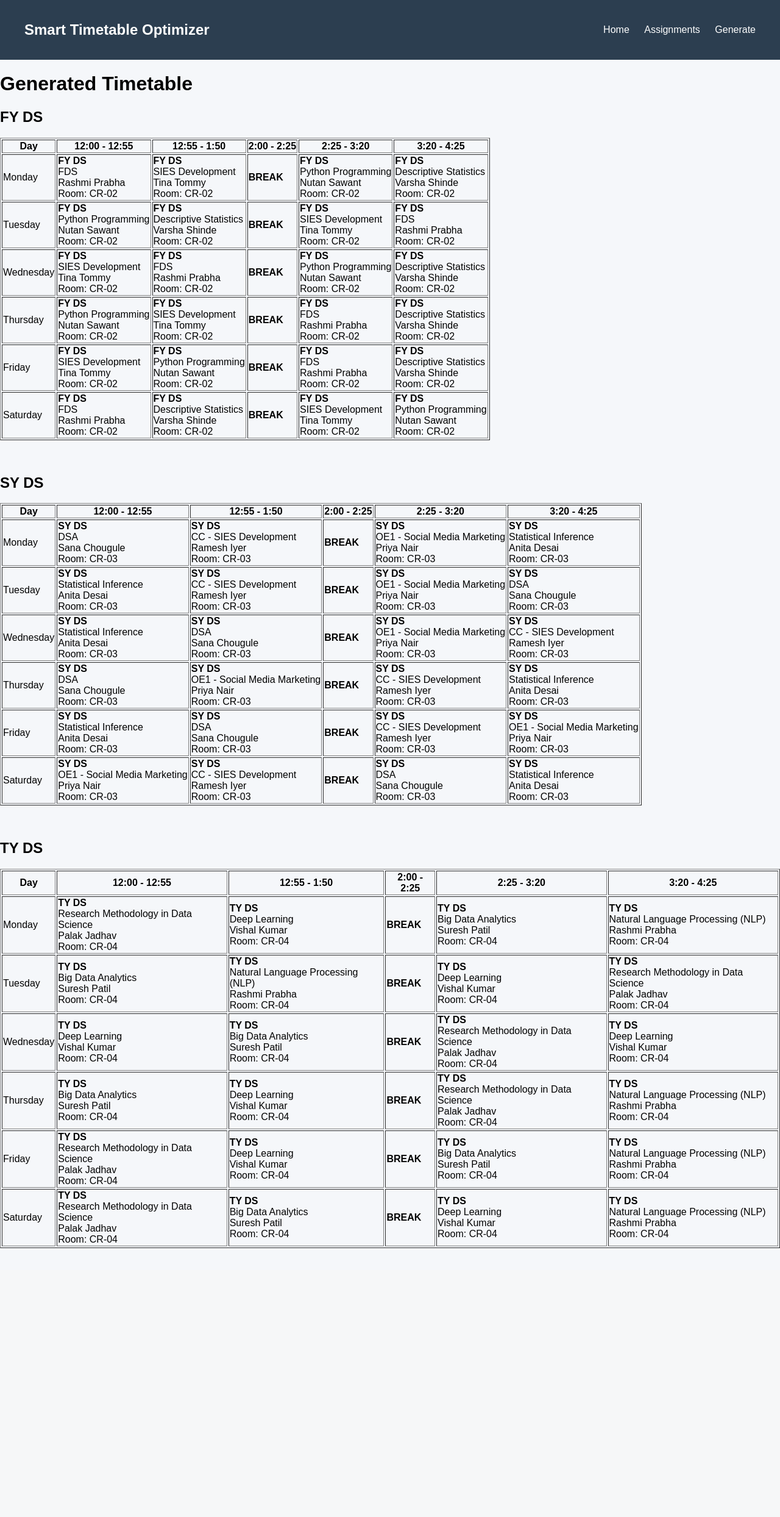
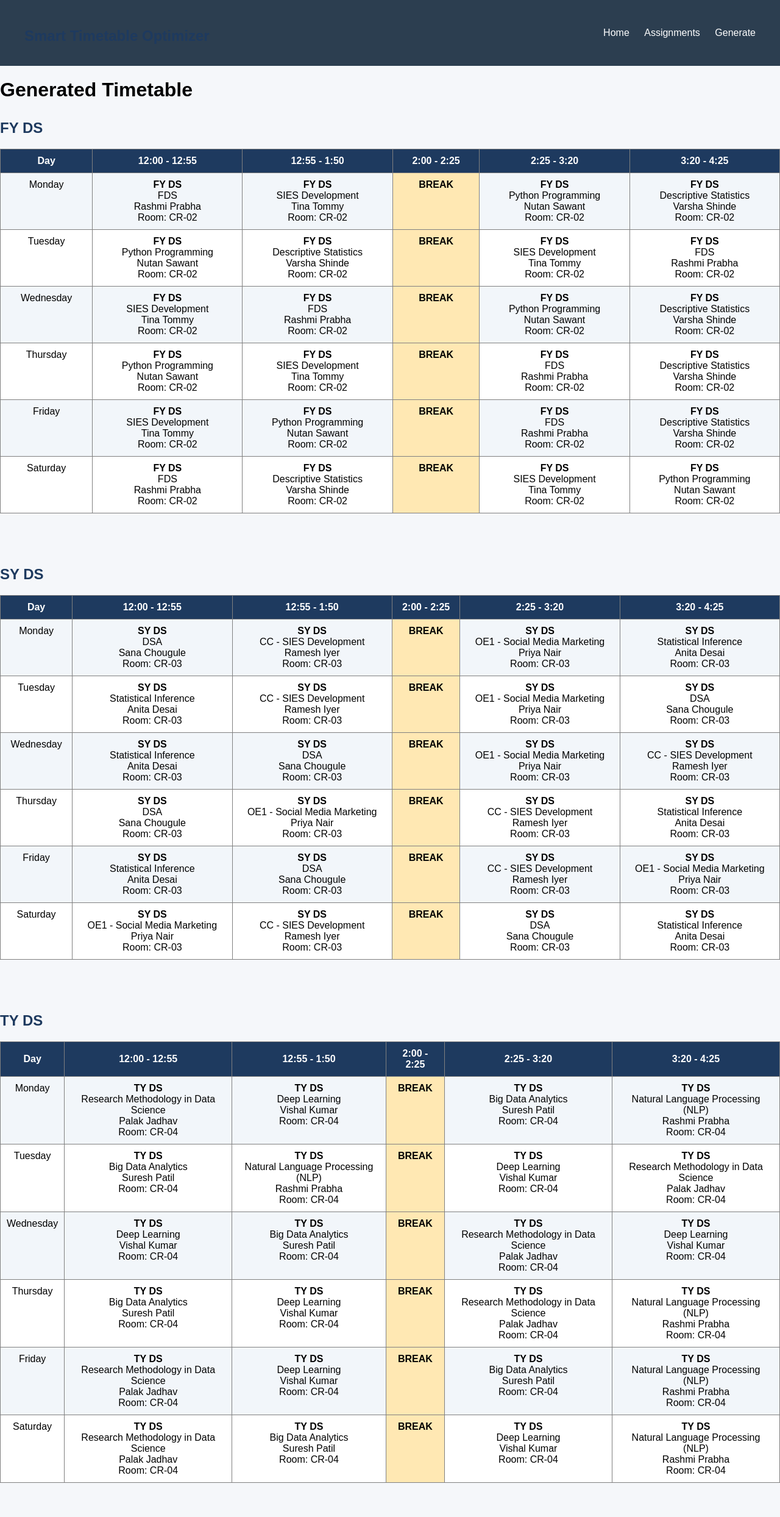
Before and after one commit to palakpj25hds/smart-timetable-optimizer, a Flask app: page /generate in a window 1280 px wide. Shown: the whole page at 61% size. Before the commit the page ends 2047 px from the top, so only its background shows below. Run offline with Flask 3, Linux system fonts and the light colour scheme; data comes from the database, SQL or seed files in the repository; data that the repository does not hold is empty.

Commit message:
Update timetable.html

```diff
--- a/templates/timetable.html
+++ b/templates/timetable.html
@@ -4,6 +4,48 @@
 <head>
     <title>Generated Timetable</title>
     <link rel="stylesheet" href="/static/style.css">
+    <style>
+        table {
+            border-collapse: collapse;
+            width: 100%;
+            margin-bottom: 20px;
+        }
+
+        th {
+            background-color: #1e3a5f;
+            color: white;
+            padding: 10px;
+        }
+
+        td {
+            padding: 10px;
+            text-align: center;
+            vertical-align: top;
+        }
+
+        tr:nth-child(even) {
+            background-color: #f2f6fa;
+        }
+
+        tr:nth-child(odd) {
+            background-color: #ffffff;
+        }
+
+        .break-cell {
+            background-color: #ffe8b3 !important;
+            font-weight: bold;
+        }
+
+        .substitute-cell {
+            background-color: #fff3b0 !important;
+            border: 2px solid #f0a500;
+        }
+
+        h2 {
+            color: #1e3a5f;
+            margin-top: 30px;
+        }
+    </style>
 </head>
 
 <body>
@@ -21,21 +63,10 @@
 
 <h1>Generated Timetable</h1>
 
-{% if matched_class %}
-<script>
-window.onload = function() {
-    var el = document.getElementById("{{ matched_class }}");
-    if (el) {
-        el.scrollIntoView();
-    }
-};
-</script>
-{% endif %}
-
 
 {% for class_name, timetable in all_timetables.items() %}
 
-<h2 id="{{ class_name }}">{{ class_name }}</h2>
+<h2>{{ class_name }}</h2>
 
 <table border="1">
 
@@ -58,31 +89,39 @@ window.onload = function() {
 
 {% for time, assignment in slots.items() %}
 
-<td>
-
 {% if assignment %}
 
     {% if assignment[0] == "BREAK" %}
 
-        <b>BREAK</b>
+        <td class="break-cell">
+            <b>BREAK</b>
+        </td>
+
+    {% elif "(Substitute)" in assignment[2] %}
+
+        <td class="substitute-cell">
+            <b>{{ assignment[0] }}</b><br>
+            {{ assignment[1] }}<br>
+            {{ assignment[2] }}<br>
+            Room: {{ assignment[3] }}
+        </td>
 
     {% else %}
 
-        <b>{{ assignment[0] }}</b><br>
-        {{ assignment[1] }}<br>
-        {{ assignment[2] }}<br>
-        Room: {{ assignment[3] }}
+        <td>
+            <b>{{ assignment[0] }}</b><br>
+            {{ assignment[1] }}<br>
+            {{ assignment[2] }}<br>
+            Room: {{ assignment[3] }}
+        </td>
 
     {% endif %}
 
 {% else %}
 
-    Free
+    <td>Free</td>
 
 {% endif %}
-
-
-</td>
 
 
 {% endfor %}
```
